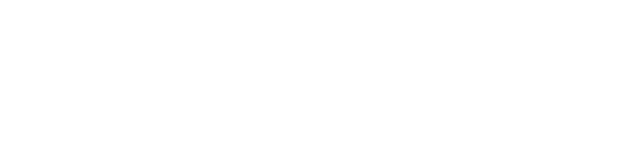
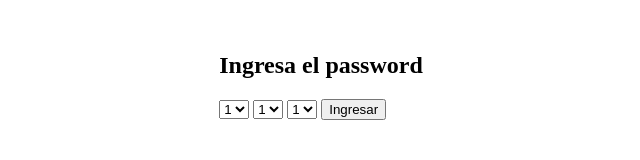
Before and after one commit to mariapazm/condiciones_js, a plain HTML site: page password.html in a window 1280 px wide. Shown: the whole page, without its empty margins (319-959 px from the left). Drawn offline with Linux system fonts and the light colour scheme.

Commit message:
Se crea el contenido del HLML de pasword

```diff
--- a/password.html
+++ b/password.html
@@ -7,6 +7,46 @@
     <link rel="stylesheet" href="assets/css/styles.css">
 </head>
 <body>
+    <section>
+        <form action="">
+            <h1>Ingresa el password</h1>
+            <select name="" id="">
+                <option value="">1</option>
+                <option value="">2</option>
+                <option value="">3</option>
+                <option value="">4</option>
+                <option value="">5</option>
+                <option value="">6</option>
+                <option value="">7</option>
+                <option value="">8</option>
+                <option value="">9</option>
+            </select>
+            <select name="" id="">
+                <option value="">1</option>
+                <option value="">2</option>
+                <option value="">3</option>
+                <option value="">4</option>
+                <option value="">5</option>
+                <option value="">6</option>
+                <option value="">7</option>
+                <option value="">8</option>
+                <option value="">9</option>
+            </select>
+            <select name="" id="">
+                <option value="">1</option>
+                <option value="">2</option>
+                <option value="">3</option>
+                <option value="">4</option>
+                <option value="">5</option>
+                <option value="">6</option>
+                <option value="">7</option>
+                <option value="">8</option>
+                <option value="">9</option>
+            </select>
+
+            <button type="button">Ingresar</button>
+        </form>
+    </section>
 
 </body>
 </html>
```
Also changed, not shown: stikers.html (+4 -3 lines).
